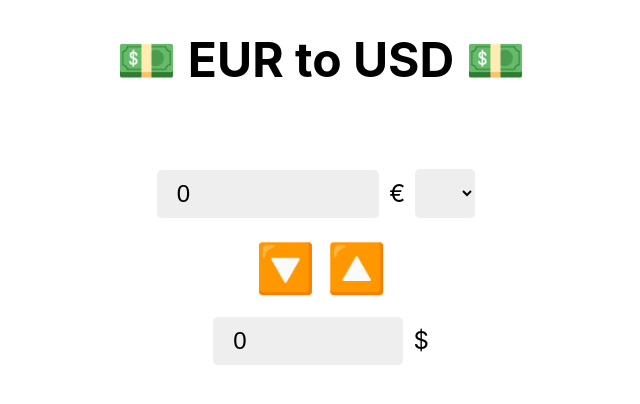
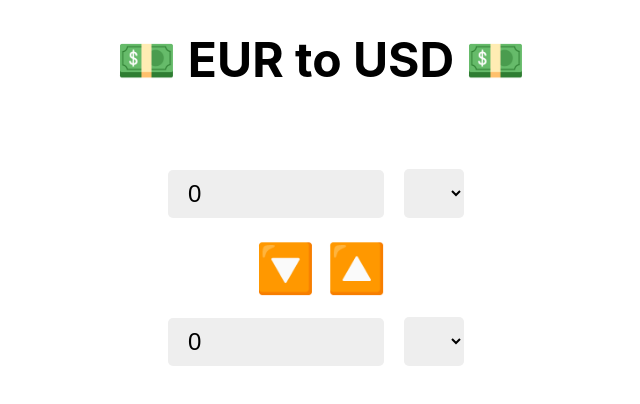
Before and after one commit to Emlych/currency-converter-exercice, a React (Create React App) app: page / in a window 1280 px wide. Shown: the top 404 px of the page, without its empty margins (319-959 px from the left). Built offline with nearby package versions, Linux system fonts and the light colour scheme.

Commit message:
adding multiple currency choice

```diff
--- a/src/Components/Main.js
+++ b/src/Components/Main.js
@@ -17,34 +17,39 @@ const Main = () => {
 
   const [cur1, setCur1] = useState(0);
   const [cur2, setCur2] = useState(0);
+  const [curType1, setCurType1] = useState("EUR");
+  const [curType2, setCurType2] = useState("USD");
 
   const currency = Object.keys(rates);
 
-  const selectedCur = document.getElementById("currency-select");
-  //l'idée sera de récupérer rates.selectedCur.value   (eg{rates.AED})
-  //selectedCur.value ne rend pas la valeur sélectionnée.
-  //parce que selectedCur est null.
+  const handleCurChange1 = (event) => {
+    console.log("currency ===>", event.target.value);
+    setCurType1(event.target.value);
+    console.log("taux de conversion ===>", rates[event.target.value]);
+  };
+  const handleCurChange2 = (event) => {
+    console.log("currency ===>", event.target.value);
+    setCurType2(event.target.value);
+    console.log("taux de conversion ===>", rates[event.target.value]);
+  };
 
   const convertCur1 = (event) => {
-    // console.log(selectedCur);
-    // console.log(selectedCur.options[selectedCur.selectedIndex]);
     setCur1(event.target.value);
-    setCur2(
-      event.target.value * selectedCur.options[selectedCur.selectedIndex].value
-    );
+    setCur2(event.target.value * rates[curType1]);
   };
   const convertCur2 = (event) => {
     setCur2(event.target.value);
-    setCur1(event.target.value * selectedCur.value);
+    setCur1(event.target.value * rates[curType2]);
   };
 
   return (
     <div className="main">
       <div className="line">
         <input type="text" value={cur1} onChange={convertCur1} />
-        <span>€</span>
         <div>
           <select
+            value={curType1}
+            onChange={handleCurChange1}
             name="currency"
             className="currencySelect"
             id="currency-select"
@@ -61,7 +66,24 @@ const Main = () => {
       </div>
       <div className="symbol">🔽 🔼</div>
       <div className="line">
-        <input type="text" value={cur2} onChange={convertCur2} /> $
+        <input type="text" value={cur2} onChange={convertCur2} />
+        <div>
+          <select
+            value={curType2}
+            onChange={handleCurChange2}
+            name="currency"
+            className="currencySelect"
+            id="currency-select"
+          >
+            {currency.map((element, index) => {
+              return (
+                <option key={index} value={element}>
+                  {element}
+                </option>
+              );
+            })}
+          </select>
+        </div>
       </div>
     </div>
   );
```
